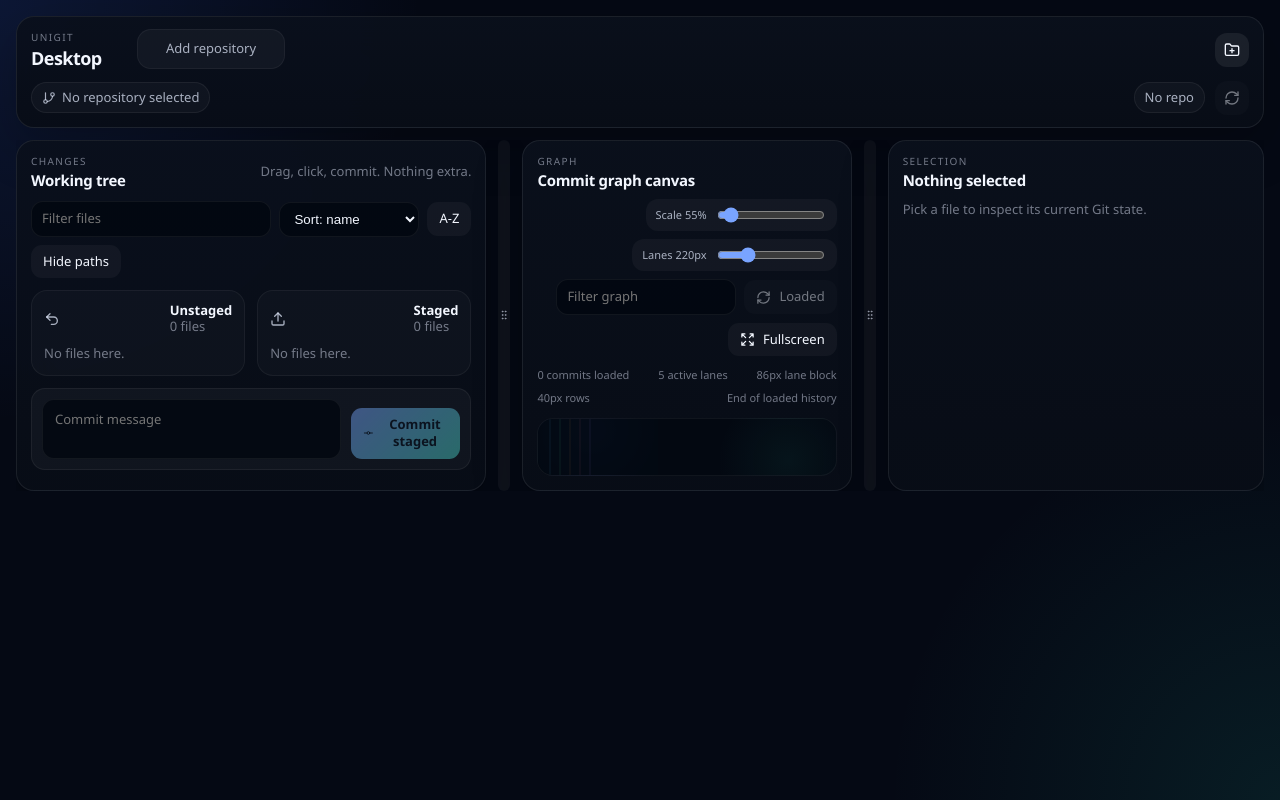
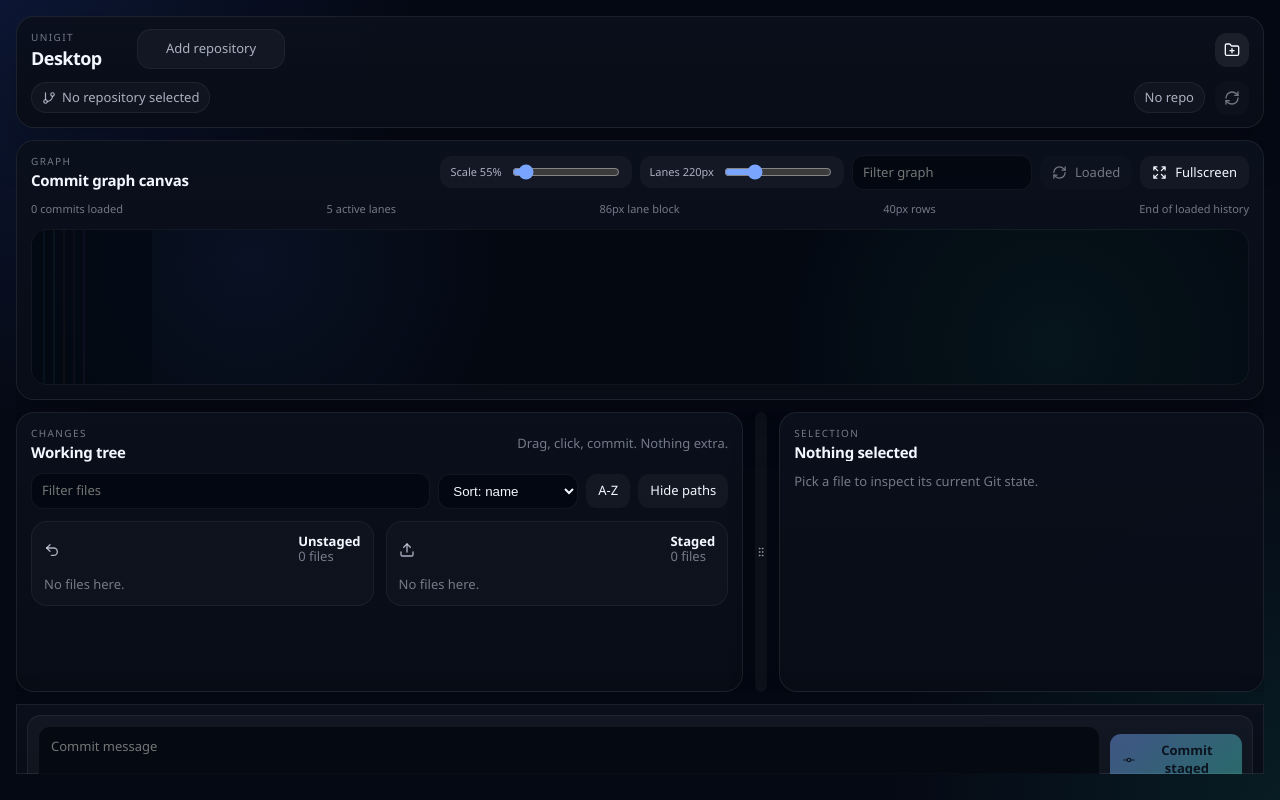
Before and after one commit to flamacore/UniGit, a React (Vite) app: page / in a window 1280 px wide. Built offline with nearby package versions, Linux system fonts and the light colour scheme.

Commit message:
feat: adjust panel layout and resizing logic for improved UI responsiveness

```diff
--- a/src/app/App.tsx
+++ b/src/app/App.tsx
@@ -359,7 +359,7 @@ export function App() {
   const [showPaths, setShowPaths] = useState(true);
   const [sortBy, setSortBy] = useState<ChangeSortKey>("name");
   const [sortDirection, setSortDirection] = useState<"asc" | "desc">("asc");
-  const [panelFractions, setPanelFractions] = useState({ left: 0.4, middle: 0.28, right: 0.32 });
+  const [panelFractions, setPanelFractions] = useState({ left: 0.6, right: 0.4 });
   const contentGridRef = useRef<HTMLElement | null>(null);
 
   const applyGraphPage = useCallback((page: CommitGraphPage, mode: "replace" | "append") => {
@@ -620,7 +620,7 @@ export function App() {
     ? `${preview.previewKind[0].toUpperCase()}${preview.previewKind.slice(1)} preview`
     : "Preview";
 
-  const resizePanels = useCallback((separator: "left" | "right", clientX: number) => {
+  const resizePanels = useCallback((clientX: number) => {
     const container = contentGridRef.current;
 
     if (!container) {
@@ -636,45 +636,26 @@ export function App() {
 
     setPanelFractions((current) => {
       const leftPx = current.left * totalWidth;
-      const middlePx = current.middle * totalWidth;
       const rightPx = current.right * totalWidth;
       const nextX = clientX - bounds.left;
       const minLeft = 320;
-      const minMiddle = 260;
       const minRight = 320;
-
-      if (separator === "left") {
-        const clampedLeft = Math.min(
-          Math.max(nextX, minLeft),
-          totalWidth - minMiddle - minRight,
-        );
-        const newMiddle = leftPx + middlePx - clampedLeft;
-
-        return {
-          left: clampedLeft / totalWidth,
-          middle: newMiddle / totalWidth,
-          right: rightPx / totalWidth,
-        };
-      }
-
-      const rightStart = Math.min(
-        Math.max(nextX, minLeft + minMiddle),
+      const clampedLeft = Math.min(
+        Math.max(nextX, minLeft),
         totalWidth - minRight,
       );
-      const newMiddle = rightStart - leftPx;
-      const newRight = totalWidth - rightStart;
+      const newRight = totalWidth - clampedLeft;
 
       return {
-        left: leftPx / totalWidth,
-        middle: newMiddle / totalWidth,
+        left: clampedLeft / totalWidth,
         right: newRight / totalWidth,
       };
     });
   }, []);
 
-  const startResize = useCallback((separator: "left" | "right") => {
+  const startResize = useCallback(() => {
     const handlePointerMove = (event: PointerEvent) => {
-      resizePanels(separator, event.clientX);
+      resizePanels(event.clientX);
     };
 
     const handlePointerUp = () => {
@@ -686,8 +667,8 @@ export function App() {
     window.addEventListener("pointerup", handlePointerUp);
   }, [resizePanels]);
 
-  const gridTemplateColumns = useMemo(() => {
-    return `${panelFractions.left}fr 12px ${panelFractions.middle}fr 12px ${panelFractions.right}fr`;
+  const lowerGridTemplateColumns = useMemo(() => {
+    return `${panelFractions.left}fr 12px ${panelFractions.right}fr`;
   }, [panelFractions]);
 
   return (
@@ -769,12 +750,24 @@ export function App() {
         {error ? <div className="banner banner--error">{error}</div> : null}
         {statusMessage ? <div className="banner">{statusMessage}</div> : null}
 
-        <section
-          ref={contentGridRef}
-          className="content-grid"
-          style={{ gridTemplateColumns }}
-        >
-          <div className="board panel">
+        <section className="content-grid">
+          <section className="panel graph-panel graph-panel--embedded">
+            <CommitGraphCanvas
+              rows={filteredHistory}
+              filter={historyFilter}
+              onFilterChange={setHistoryFilter}
+              onLoadMore={() => void loadMoreGraph()}
+              hasMore={graphHasMore}
+              loading={graphLoading}
+            />
+          </section>
+
+          <section
+            ref={contentGridRef}
+            className="lower-grid"
+            style={{ gridTemplateColumns: lowerGridTemplateColumns }}
+          >
+            <div className="board panel board--changes">
             <div className="board__header">
               <div>
                 <p className="eyebrow">Changes</p>
@@ -852,48 +845,13 @@ export function App() {
                 selectedPath={selectedChangePath}
               />
             </div>
-
-            <div className="commit-box">
-              <textarea
-                className="commit-box__input"
-                placeholder="Commit message"
-                value={commitMessage}
-                onChange={(event) => setCommitMessage(event.target.value)}
-              />
-              <button
-                className="primary-button"
-                disabled={!stagedChanges.length || !commitMessage.trim() || submitting}
-                onClick={() => void commitChanges()}
-              >
-                <GitCommitHorizontal size={16} />
-                Commit staged
-              </button>
             </div>
-          </div>
 
           <div
             className="panel-resizer"
             role="separator"
             aria-orientation="vertical"
-            onPointerDown={() => startResize("left")}
-          >
-            <GripVertical size={14} />
-          </div>
-
-          <CommitGraphCanvas
-            rows={filteredHistory}
-            filter={historyFilter}
-            onFilterChange={setHistoryFilter}
-            onLoadMore={() => void loadMoreGraph()}
-            hasMore={graphHasMore}
-            loading={graphLoading}
-          />
-
-          <div
-            className="panel-resizer"
-            role="separator"
-            aria-orientation="vertical"
-            onPointerDown={() => startResize("right")}
+            onPointerDown={() => startResize()}
           >
             <GripVertical size={14} />
           </div>
@@ -1034,6 +992,26 @@ export function App() {
               <p className="muted">Pick a file to inspect its current Git state.</p>
             )}
           </section>
+          </section>
+
+          <section className="panel commit-shell">
+            <div className="commit-box">
+              <textarea
+                className="commit-box__input"
+                placeholder="Commit message"
+                value={commitMessage}
+                onChange={(event) => setCommitMessage(event.target.value)}
+              />
+              <button
+                className="primary-button"
+                disabled={!stagedChanges.length || !commitMessage.trim() || submitting}
+                onClick={() => void commitChanges()}
+              >
+                <GitCommitHorizontal size={16} />
+                Commit staged
+              </button>
+            </div>
+          </section>
         </section>
       </main>
     </div>
--- a/src/styles.css
+++ b/src/styles.css
@@ -72,8 +72,6 @@ pre {
   height: 100vh;
   gap: 12px;
   padding: 16px;
-  max-width: 2200px;
-  margin: 0 auto;
   overflow: hidden;
 }
 
@@ -275,7 +273,14 @@ h4 {
 
 .content-grid {
   display: grid;
-  grid-template-columns: minmax(420px, 1.16fr) minmax(320px, 0.76fr) minmax(360px, 0.94fr);
+  grid-template-rows: minmax(260px, 0.9fr) minmax(280px, 1.2fr) auto;
+  gap: 12px;
+  min-height: 0;
+  overflow: hidden;
+}
+
+.lower-grid {
+  display: grid;
   gap: 12px;
   min-height: 0;
   overflow: hidden;
@@ -302,6 +307,12 @@ h4 {
 .inspector,
 .graph-panel {
   padding: 14px;
+}
+
+.board--changes,
+.commit-shell,
+.graph-panel--embedded {
+  min-height: 0;
 }
 
 .board {
@@ -515,6 +526,10 @@ h4 {
   flex-shrink: 0;
 }
 
+.commit-shell {
+  padding: 10px;
+}
+
 .commit-box__input,
 .history-filter {
   width: 100%;
@@ -640,6 +655,17 @@ h4 {
   flex-direction: column;
   gap: 12px;
   min-height: 0;
+}
+
+.graph-panel--embedded {
+  padding: 0;
+}
+
+.graph-panel--embedded .graph-panel {
+  border: none;
+  border-radius: inherit;
+  box-shadow: none;
+  height: 100%;
 }
 
 .graph-panel--fullscreen {
@@ -918,6 +944,7 @@ button:disabled {
 
 @media (max-width: 1180px) {
   .content-grid,
+  .lower-grid,
   .lanes {
     grid-template-columns: 1fr;
     grid-template-rows: unset;
```
